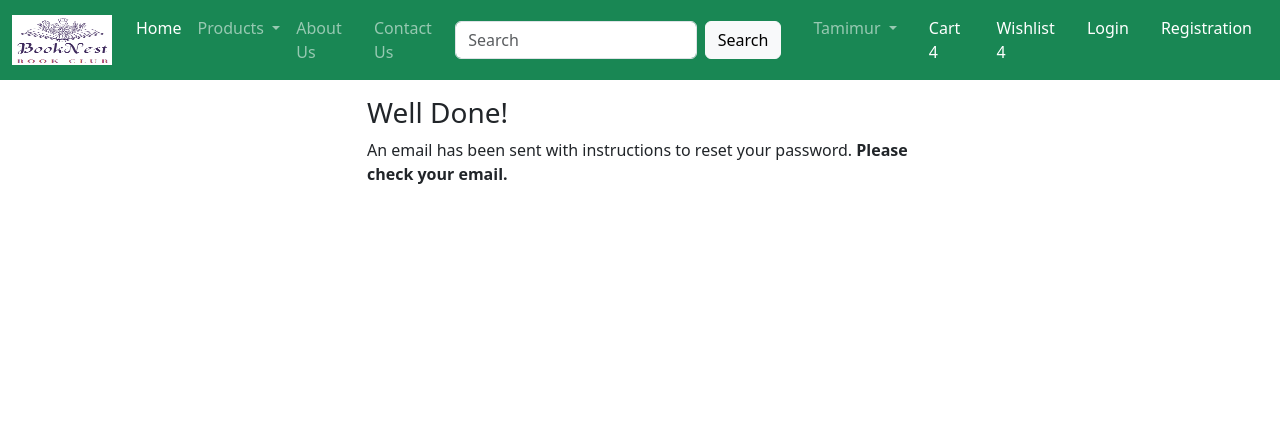
After one commit to TamimurRahman/IDP_2_Ecommerce_Project_BookNest, a Django app: page /password-reset/done/ in a window 1280 px wide. The commit adds this page. Shown: the top 442 px of the page. Run offline with Django 5.2, Linux system fonts and the light colour scheme; some libraries are stand-ins or nearby versions.

Commit message:
Restore password when user forgate password

```diff
--- a/ecomm/ec/app/templates/app/base.html
+++ b/ecomm/ec/app/templates/app/base.html
@@ -67,7 +67,7 @@
                             <li><a class="dropdown-item" href="{%url 'profile' %}">Profile</a></li>
                             <li><a class="dropdown-item" href="#">Orders</a></li>
                             <li><a class="dropdown-item" href="{%url 'passwordchange' %}">Change Password</a></li>
-                            <li><a class="dropdown-item" href="#">Logout</a></li>
+                            <li><a class="dropdown-item" href="{% url 'logout'%}">Logout</a></li>
                         </ul>
                     </li>
                     <li class="nav-item mx-2">
--- a/ecomm/ec/app/templates/app/changepassword.html
+++ b/ecomm/ec/app/templates/app/changepassword.html
@@ -10,7 +10,7 @@
         <div class="col-sm-2 border-end">
             <ul class="list-unstyled">
                 <li class="d-grid">
-                    <a href="#" class="btn btn-primary">Profile</a>
+                    <a href="#" class="btn btn-primary">Change Password</a>
                 </li>
             </ul>
         </div>
--- /dev/null
+++ b/ecomm/ec/app/templates/app/password_reset_done.html
@@ -0,0 +1,14 @@
+{% extends 'app/base.html' %}
+{% load static %}
+{% block title %}Login{% endblock title %}
+
+{% block main-content %}
+<div class="container">
+  <div class="row my-3">
+    <div class="col-sm-6 offset-sm-3">
+      <h3 class="alert-heading">Well Done!</h3>
+      <p>An email has been sent with instructions to reset your password. <b>Please check your email.</b></p>
+    </div>
+  </div>
+</div>
+{% endblock main-content %}
--- a/ecomm/ec/app/urls.py
+++ b/ecomm/ec/app/urls.py
@@ -4,7 +4,7 @@ from . import views
 from django.conf import settings
 from django.conf.urls.static import static
 from django.contrib.auth import views as auth_views
-from .forms import LoginForm,MyPasswordResetForm,MyPasswordChangeForm
+from .forms import LoginForm,MyPasswordResetForm,MyPasswordChangeForm,MySetPasswordForm
 urlpatterns = [
    path('', views.home,),
    path('about/',views.about,name='about'),
@@ -18,7 +18,38 @@ urlpatterns = [
    #login authentication
    path('registration/', views.CustomerRegistationView.as_view(), name='customerregistration'),
    path('accounts/login/', auth_views.LoginView.as_view(template_name='app/login.html',authentication_form=LoginForm), name='login'),
-   path('password-reset/',auth_views.PasswordResetView.as_view(template_name='app/password_reset.html',form_class=MyPasswordResetForm),name='password_reset'),
+   #path('password-reset/',auth_views.PasswordResetView.as_view(template_name='app/password_reset.html',form_class=MyPasswordResetForm),name='password_reset'),
    path('passwordchange/',auth_views.PasswordChangeView.as_view(template_name='app/changepassword.html',form_class=MyPasswordChangeForm,success_url='/passwordchangedone/'),name='passwordchange'),
    path('passwordchangedone/',auth_views.PasswordChangeDoneView.as_view(template_name='app/passwordchangedone.html'),name='passwordchangedone'),
+   path('logout/', auth_views.LogoutView.as_view(next_page='login'), name='logout'),
+   path('password-reset/',
+         auth_views.PasswordResetView.as_view(
+             template_name='app/password_reset.html',
+             form_class=MyPasswordResetForm
+         ),
+         name='password_reset'
+    ),
+
+   path('password-reset/done/',
+         auth_views.PasswordResetDoneView.as_view(
+             template_name='app/password_reset_done.html'
+         ),
+         name='password_reset_done'
+    ),
+
+   path('password-reset-confirm/<uidb64>/<token>/',
+         auth_views.PasswordResetConfirmView.as_view(
+             template_name='app/password_reset_confirm.html',
+             form_class=MySetPasswordForm
+         ),
+         name='password_reset_confirm'
+    ),
+
+   path('password-reset-complete/',
+         auth_views.PasswordResetCompleteView.as_view(
+             template_name='app/password_reset_complete.html'
+         ),
+         name='password_reset_complete'
+    ),
+
 ]+static(settings.MEDIA_URL, document_root=settings.MEDIA_ROOT)
--- a/ecomm/ec/ec/settings.py
+++ b/ecomm/ec/ec/settings.py
@@ -123,3 +123,5 @@ LOGIN_REDIRECT_URL = '/profile/'
 # https://docs.djangoproject.com/en/5.2/ref/settings/#default-auto-field
 
 DEFAULT_AUTO_FIELD = 'django.db.models.BigAutoField'
+
+EMAIL_BACKEND = 'django.core.mail.backends.console.EmailBackend'
```
Also changed, not shown: ecomm/ec/app/forms.py (+19 -3 lines), ecomm/ec/app/templates/app/password_reset.html (added, +27 -0 lines), ecomm/ec/app/templates/app/password_reset_complete.html (added, +13 -0 lines), ecomm/ec/app/templates/app/password_reset_confirm.html (added, +28 -0 lines), ecomm/ec/app/templates/app/passwordchangedone.html (+23 -0 lines), ecomm/ec/db.sqlite3.
